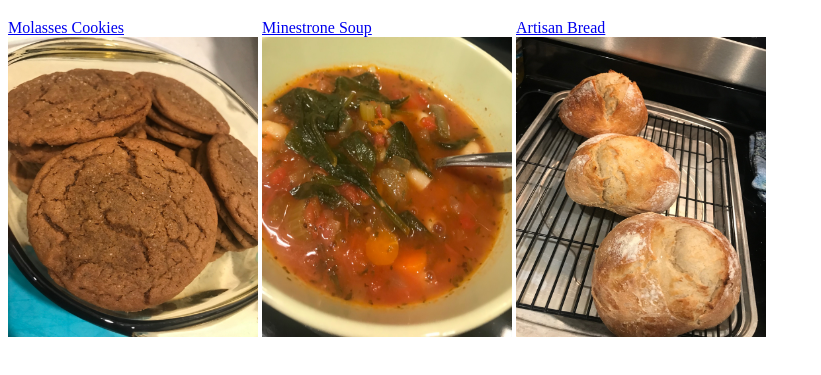
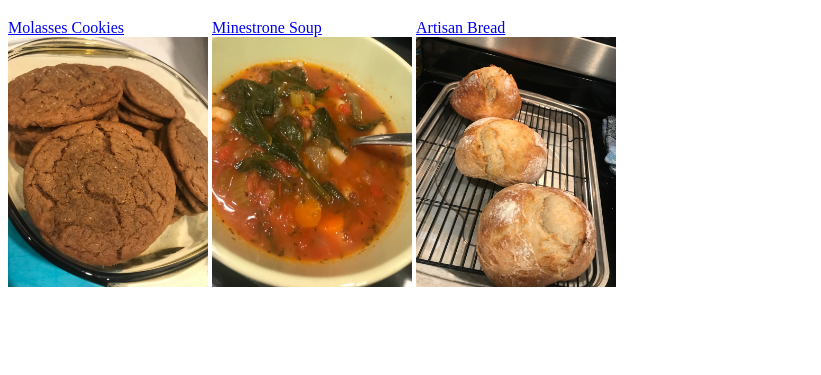
Before and after one commit to TheMonkeyLoses/odin-recipes, a plain HTML site: page index.html in a window 1280 px wide. Shown: the part 61-436 px from the top of the page, without its empty margins (0-821 px from the left). Drawn offline with Linux system fonts and the light colour scheme.

Commit message:
Adjust size of photos

```diff
--- a/style.css
+++ b/style.css
@@ -1 +1,8 @@
-div {display: inline-block;}
+div {
+    display: inline-block;
+}
+
+img {
+    height: 250px;
+    width: 200px;
+}
```
